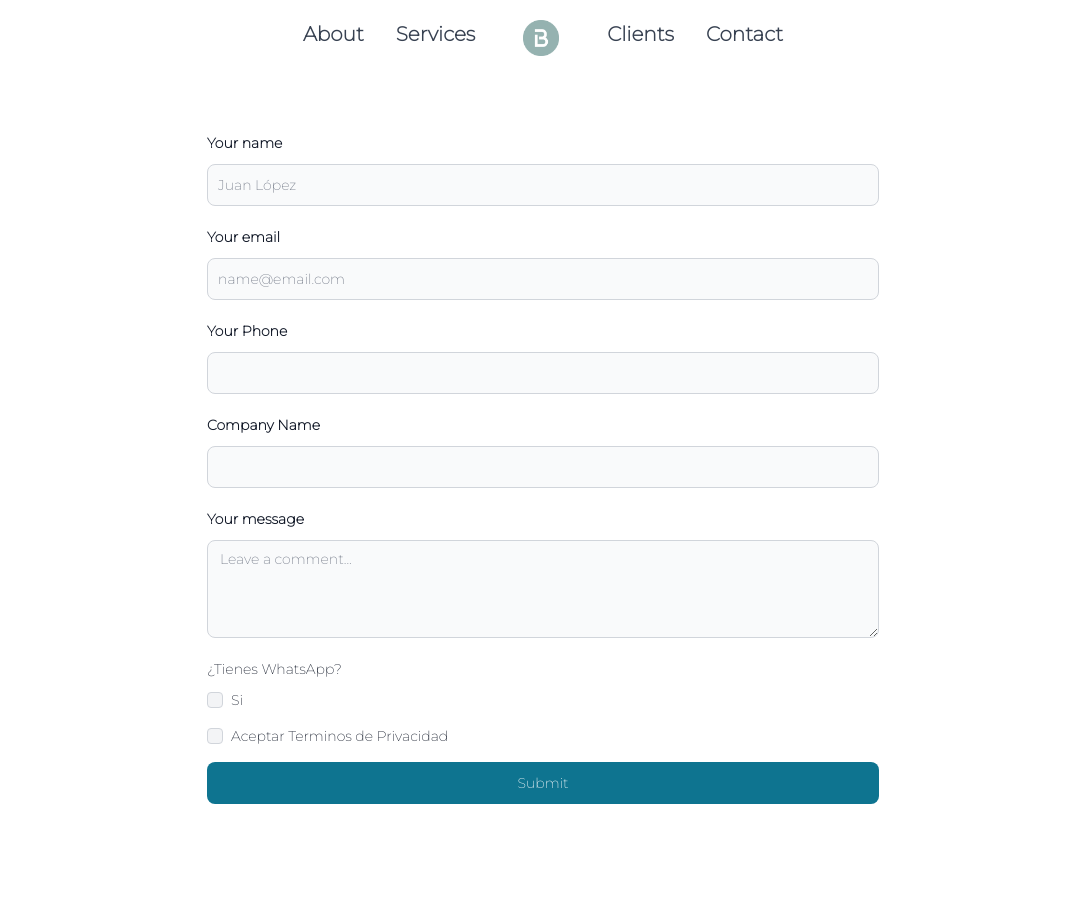
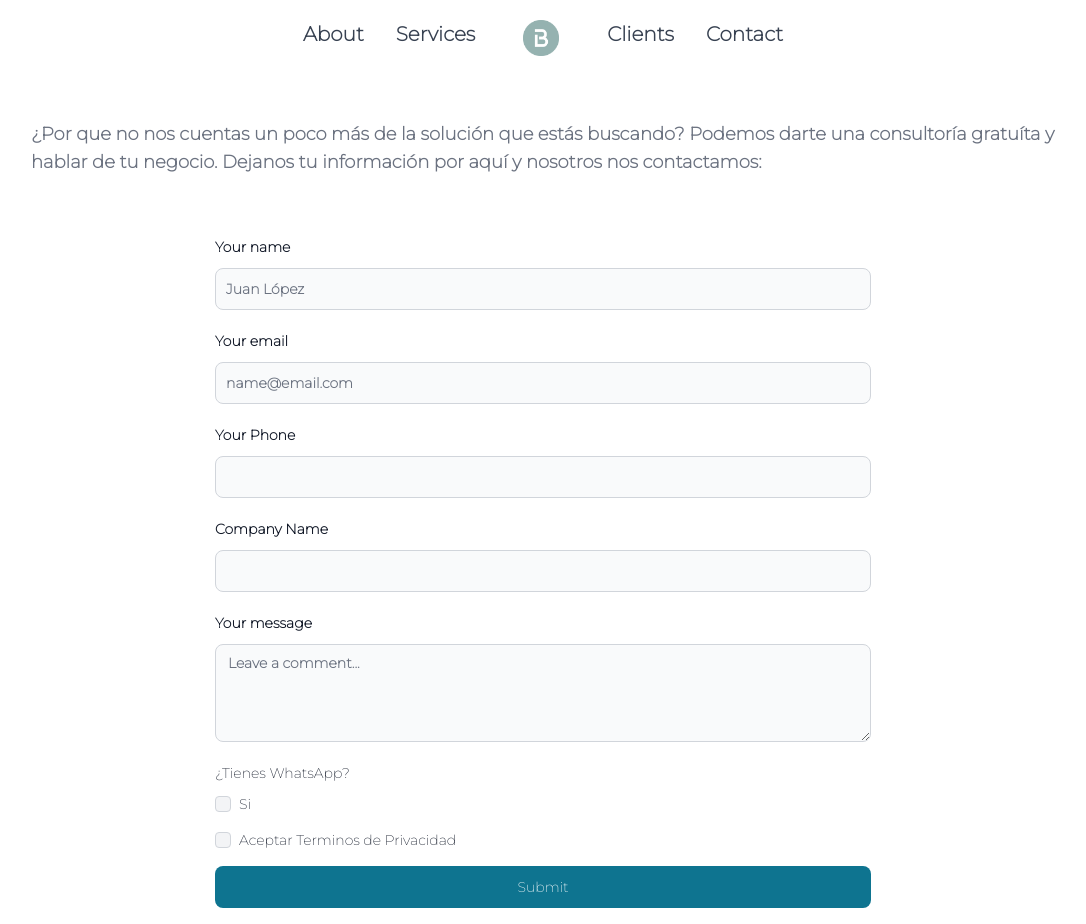
Before and after one commit to osvaldobauzan/BauzanTech, a React (Vite) app: page /contact in a window 1280 px wide. Shown: the whole page, without its empty margins (97-1183 px from the left). Before the commit the page ends 852 px from the top, so only its background shows below. Built offline with nearby package versions, Linux system fonts and the light colour scheme; a web font is replaced by a local one.

Commit message:
parrafo in contact

```diff
--- a/src/pages/Contact.jsx
+++ b/src/pages/Contact.jsx
@@ -49,7 +49,7 @@ const Contact = () => {
 
               Swal.fire({
                 title:  "¡Gracias por ponerte en contacto!",
-                text: "Nos pondremos en contacto contigo lo antes posible.",
+                text: "¡Te saludaremos en breve!",
                 icon: "success",
               });
 
@@ -66,10 +66,14 @@ const Contact = () => {
       }
   }
   return (
-    <section className='font-Montserrat text-left lg:text-lg flex flex-col justify-center items-center'>
-    <Nav logo={BuazanRoundedLogo}/>
+    <section className='font-Montserrat text-left lg:text-lg'>
+      <Nav logo={BuazanRoundedLogo}/>
 
-    <form onSubmit={handleSubmit} className="flex flex-col gap-4 w-full max-w-2xl m-12 ">
+
+    <section className='flex flex-col font-bold justify-center items-center'>
+
+    <p class="lg:mx-32 mx-12 mt-10 text-gray-500 dark:text-gray-400 xl:mb-10">¿Por que no nos cuentas un poco más de la solución que estás buscando? Podemos darte una consultoría gratuíta y hablar de tu negocio. Dejanos tu información por aquí y nosotros nos contactamos:</p>
+    <form onSubmit={handleSubmit} className="flex flex-col gap-4 w-full max-w-2xl lg:m-2 p-12 lg:p-2 justify-center">
       <div>
         <div className="mb-2 block font-bold">
           <Label htmlFor="username3" value="Your name" className='font-bold'/>
@@ -146,6 +150,7 @@ const Contact = () => {
       <Button type="submit">Submit</Button>
     </form>
     </section>
+    </section>
   );
 }
 
```
Also changed, not shown: src/pages/Services.jsx (added).
